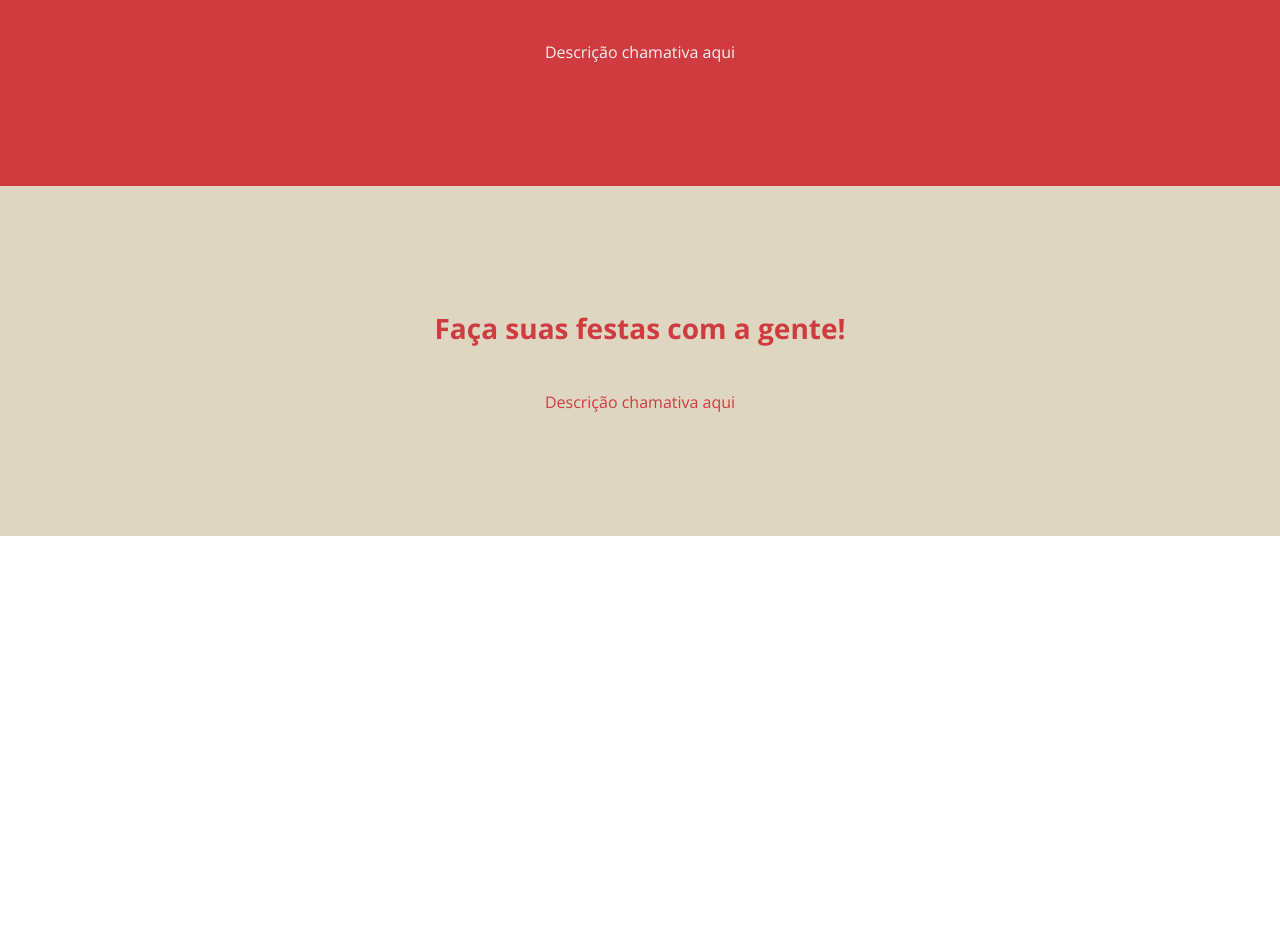
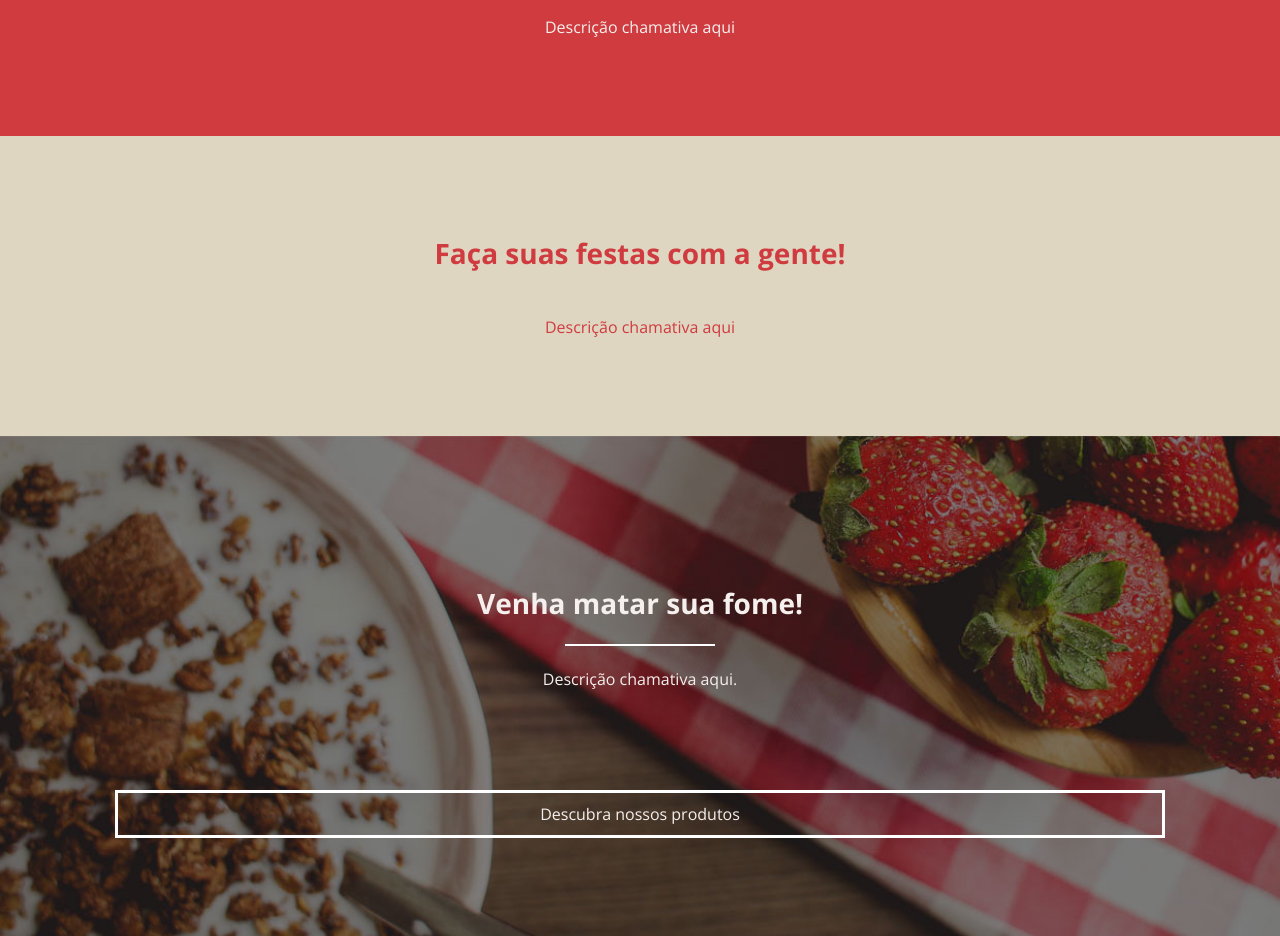
Before and after one commit to Henrique-BL/CoffeeShop-Site, a plain HTML site: page index.html in a window 1280 px wide. Shown: the part 614-1550 px from the top of the page. Before the commit the page ends 1150 px from the top, so only its background shows below. Drawn offline with nearby package versions, Linux system fonts and the light colour scheme.

Commit message:
Criação Sessão Cardápio

```diff
--- a/index.html
+++ b/index.html
@@ -61,14 +61,13 @@
 
     </section>
 
-    <!-- <section id="Cardapio">
-        <div class="Container  ">
-            <div class="TextoCardapio ">
+    <section id="Cardapio">
+        <div class="TextoCardapio">
             <h2>
                 Venha matar sua fome!
-                </h2>
+            </h2><br>
 
-                <hr size="4" color="white">
+            <hr size="4" color="white"><br>
 
             <p>
                 Descrição chamativa aqui.
@@ -77,12 +76,13 @@
         </div>
 
         <div class="BotaoCardapio">
-                <a href="" target="_blank">Descubra nossos produtos</a>
+            <a href="" target="_blank" ar>Descubra nossos produtos</a>
         </div>
+    </section>
 
-        </div>
+    <section id="Informacoes">
 
-</section>-->
+    </section>
 
     <footer id="Rodape">
 
--- a/style.css
+++ b/style.css
@@ -54,8 +54,7 @@ p{
 }
 hr{
     width: 150px;
-    margin-bottom: 25px;
-    margin-left: 100px;
+    margin: 0 auto;
 }
 
 
@@ -123,8 +122,7 @@ nav ul li a{
 
 /* Sessão Chamativo */
 #Chamativo{
-    height: 350px;
-    overflow:visible
+    height: 600px;
 }
 
 .Bloco1{
@@ -138,27 +136,35 @@ nav ul li a{
 }
 
 .Bloco1, .Bloco2{
-    height: inherit;
+    height: 300px;
     padding: 0px 10%;
 }
-/* Sessão Cardapio */
+
+ /* Sessão Cardapio  * */
 #Cardapio{
-    height: 400px;
+    display: flex;
+    flex-direction: column;
+    justify-content: center;
+    text-align: center;
+
+    height: 500px;
     background: url(img/Fundo2.jpg);
-    background-position: top;
     background-size: cover;
+    background-position-x: center;
     color:#f5f0ed ;
 }
 .TextoCardapio{
     padding: 50px 0px;
+    margin-bottom: 50px;
 
 }
 
 .BotaoCardapio a{
+    display: inline-block;
+    width: 80%;
     text-decoration: none;
-    color:#f5f0ed ;
+    color:#f5f0ed;
+
     border: 3px solid white;
     padding: 10px;
 }
-
-/* Cardapio */
```
Lines whose indentation alone changed are shown as unchanged.
